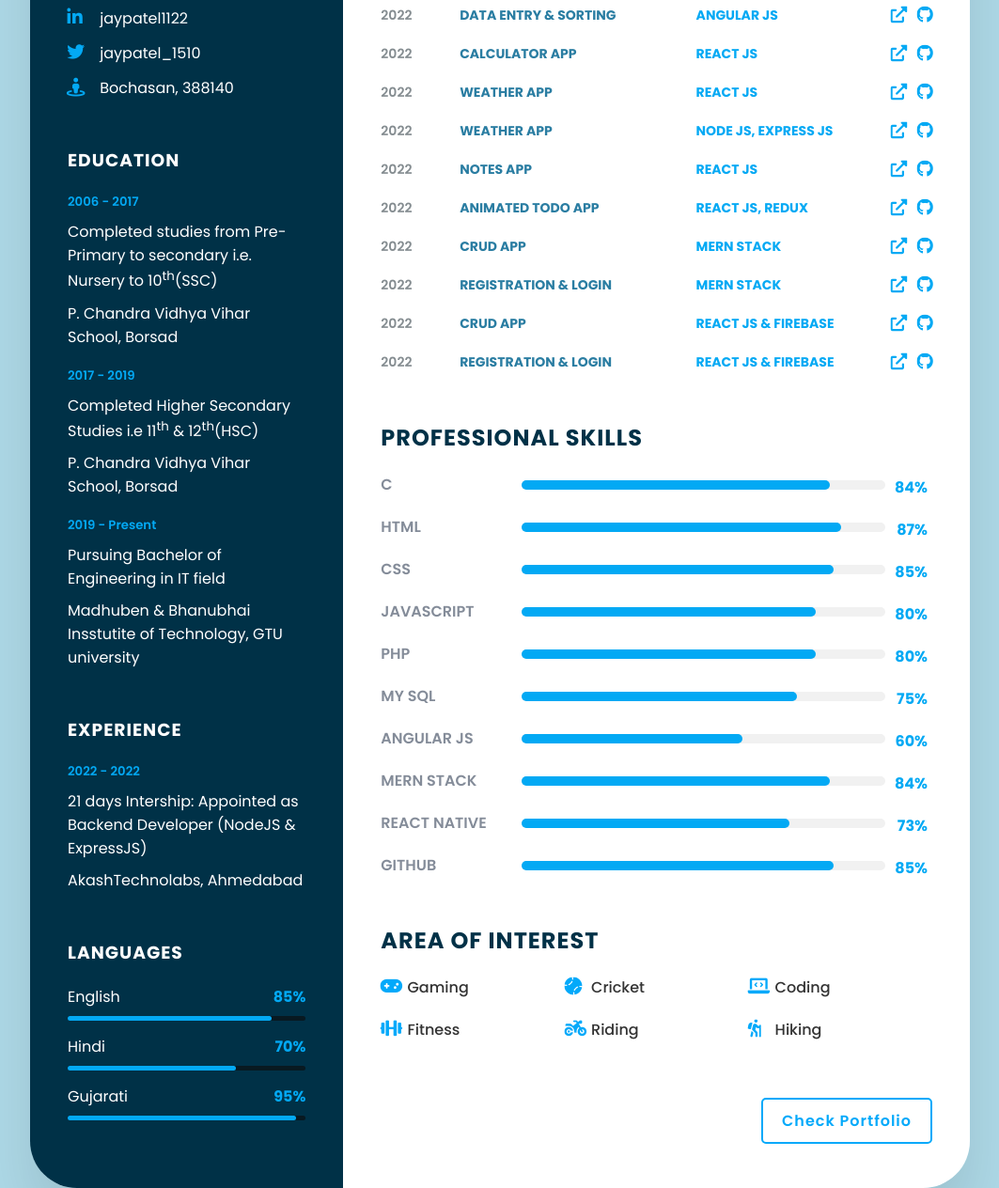
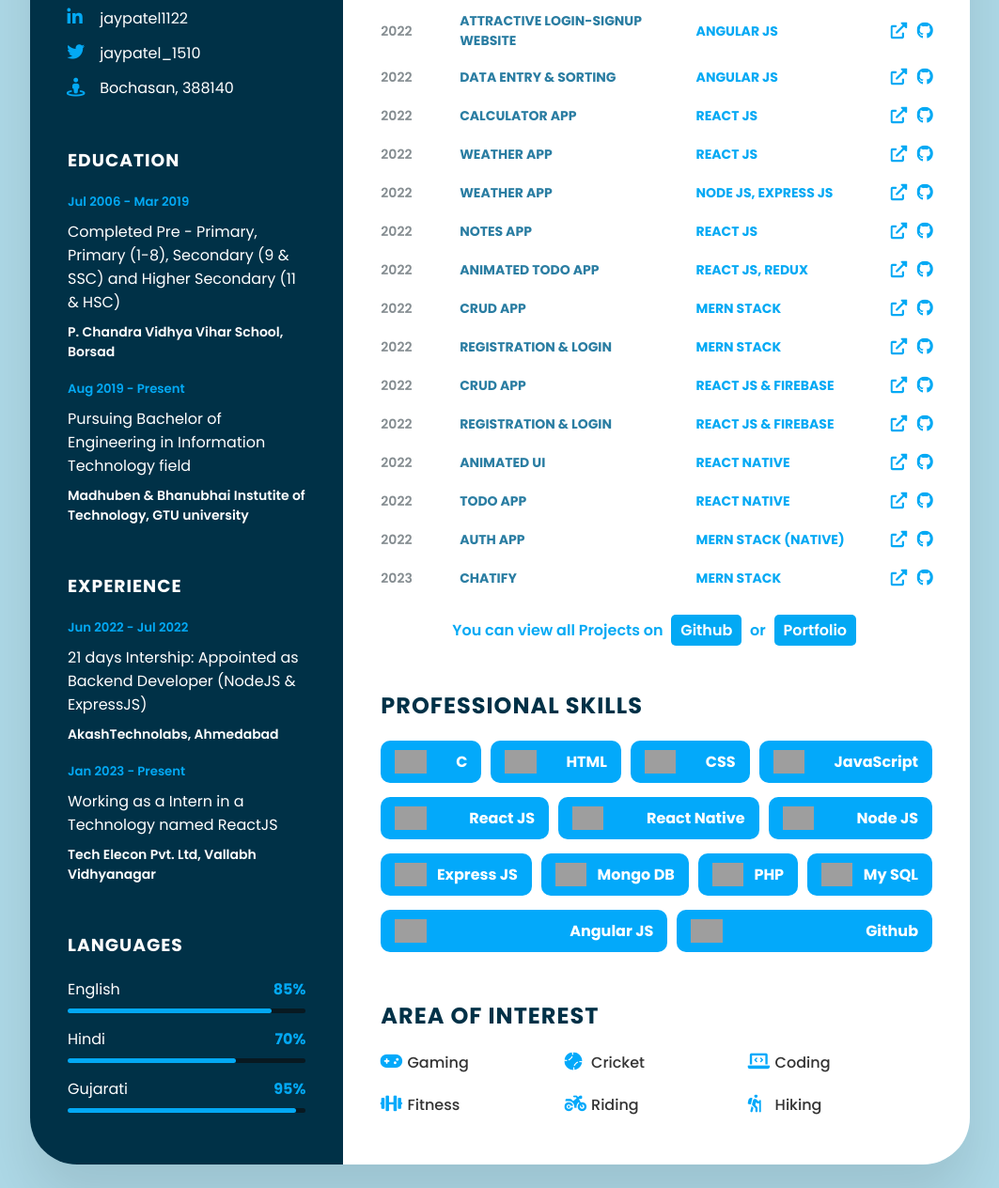
Before and after one commit to jaypatel1113/html-css-js_CV, a plain HTML site: page index.html in a window 1280 px wide. Shown: the part 669-1933 px from the top of the page at 94% size, without its empty margins (108-1171 px from the left). Drawn offline with Linux system fonts and the light colour scheme; grey boxes are pictures that could not be loaded.

Commit message:
added new projects, modified skills UI, added worktimeline and combined education time line of school

```diff
--- a/css/style.css
+++ b/css/style.css
@@ -9,6 +9,9 @@
 *::selection {
     background: rgb(92, 255, 42);
     color: navy
+}
+::-webkit-scrollbar {
+    width: 0px;
 }
 body {
     background: #add8e6;
@@ -132,7 +135,6 @@ body {
 .contact ul li {
     position: relative;
     margin: 10px 0px;
-    cursor: pointer;
     list-style: none;
 }
 .contact ul li .icon {
@@ -175,6 +177,10 @@ body {
     color: #fff;
     font-weight: 400;
     margin-top: 9px;
+}
+.education h4:nth-child(3) {
+    font-size: 14px;
+    font-weight: 600;
 }
 .dark .education h4 {
     color: rgb(199, 199, 199);
@@ -303,15 +309,34 @@ p {
 .marmar {
     margin-top: 20px;
 }
-.about .box {
-    margin: 20px 0;
-}
 .about .box1 {
     display: grid;
     /* grid-template-columns: repeat(4, 1fr); */
     margin: 0 0 15px 0;
     align-items: center;
     grid-template-columns: 2fr 6fr 4fr 2fr;
+}
+.about .moreprojects {
+    text-align: center;
+    color: #03a9f4;
+    font-weight: 600;
+    margin-top: 30px;
+}
+.dark .about .moreprojects {
+    color: rgb(255, 96, 96);
+}
+.about .moreprojects a {
+    text-decoration: none;
+    color: inherit;
+    background: #03a9f4;
+    padding: 5px 10px;
+    border-radius: 5px;
+    color: #fff;
+    font-weight: 600;
+    margin: 0 5px;
+}
+.dark .about .moreprojects a {
+    background: rgb(182, 65, 90);
 }
 .about .box .years h5 {
     text-transform: uppercase;
@@ -356,22 +381,6 @@ p {
 .about .box .links a .fab {
     animation: scaling 1s linear infinite alternate;
 }
-.skills .box {
-    position: relative;
-    width: 100%;
-    display: grid;
-    grid-template-columns: 150px 1fr 50px;
-    justify-content: center;
-    align-items: center;
-}
-.skills .box h4 {
-    text-transform: uppercase;
-    color: #848c99;
-    font-weight: 600;
-}
-.dark .skills .box  h4 {
-    color: #aaa;
-}
 span.flt2 {
     position: absolute;
     top :-5px;
@@ -382,7 +391,35 @@ span.flt2 {
 .dark span.flt2 {
     color: rgb(182, 65, 90);
 }
-.skills .box .per {
+
+
+.skills .boxes {
+    display: flex;
+    flex-wrap: wrap;
+    gap: 15px 10px;
+    height: auto;
+}
+.skills .boxes .box {
+    display: flex;
+    justify-content: space-between;
+    align-items: center;
+    padding: 10px 15px;
+    gap: 10px;
+    background: #03a9fa;
+    flex:  1 1 max-content;
+    border-radius: 10px;
+}
+.dark .skills .boxes .box {
+    background: rgb(182, 65, 90);
+}
+.skills .boxes .box img {
+    height: 25px;
+}
+.skills .boxes .box h4 {
+    color: #fff;
+}
+/* css for bar percentage of skills */
+/* .skills .box .per {
     position: relative;
     width: 100%;
     height: 10px;
@@ -417,7 +454,7 @@ span.flt2 {
 }
 .dark .skills .box .per div::after {
     background: rgb(182, 65, 90);
-}
+} */
 .hobbies ul {
     display: grid;
     grid-template-columns: repeat(3, 1fr);
@@ -446,9 +483,9 @@ sup {
     text-transform: lowercase;
 }
 .btnprt {
-    position: relative;
-    right: 0;
-    /* top: -25px; */
+    position: fixed;
+    top: 30px;
+    right: 30px;
     width: 100%;
     text-align: end;
 }
@@ -465,21 +502,18 @@ sup {
     transition: 500ms;
     overflow: hidden;
 }
-
-
 .btnprt:hover a{
     background: #03a9fa;
     color: #fff;
 }
-.dark .btnprt a {
+.dark ~ .btnprt a {
     color: rgb(255, 96, 96);
     border: 2px solid rgb(255, 96, 96);
 }
-.dark .btnprt:hover a {
+.dark ~ .btnprt:hover a {
     background: rgb(255, 96, 96);
     color: #111;
 }
-
 
 
 @keyframes animate {
@@ -563,7 +597,4 @@ sup {
     .skills .box {
         grid-template-columns: 1fr;
     }
-    .skills .box  h4 {
-        margin-bottom: 5px;
-    }
 }
--- a/index.html
+++ b/index.html
@@ -31,7 +31,7 @@
                 <ul>
                     <li title="Mobile Number">
                         <span class="icon"><i class="fas fa-solid fa-circle-phone"></i></span>
-                        <span class="text">+91 932 847 3489</span>
+                        <span class="text"><a href="tel:+919328473489" target="_blank">+91 932 847 3489</a></span>
                     </li>
                     <li title="Mail">
                         <span class="icon"><i class="fab fa-solid fa-paper-plane"></i></span>
@@ -72,7 +72,7 @@
                     <li title=" Location">
                         <!-- <span class="icon"><i class="fas fa-map-marker-alt"></i></span> -->
                         <span class="icon"><i class="fas fa-solid fa-street-view"></i></span>
-                        <span class="text">Bochasan, 388140</span>
+                        <span class=" text"><a href="https://maps.google.com/?q=22.409594067669538, 72.8413290705018" target="_blank"">Bochasan, 388140</a></span>
                     </li>
                 </ul>
             </div>
@@ -81,19 +81,14 @@
                 <h3 class="title">Education</h3>
                 <ul>
                     <li>
-                        <h5>2006 - 2017</h5>
-                        <h4>Completed studies from Pre-Primary to secondary i.e. Nursery to 10<sup>th</sup>(SSC)</h4>
+                        <h5>Jul 2006 - Mar 2019</h5>
+                        <h4>Completed Pre - Primary, Primary (1-8), Secondary (9 & SSC) and Higher Secondary (11 & HSC)</h4>
                         <h4>P. Chandra Vidhya Vihar School, Borsad</h4>
                     </li>
                     <li>
-                        <h5>2017 - 2019</h5>
-                        <h4>Completed Higher Secondary Studies i.e 11<sup>th</sup> & 12<sup>th</sup>(HSC)</h4>
-                        <h4>P. Chandra Vidhya Vihar School, Borsad</h4>
-                    </li>
-                    <li>
-                        <h5>2019 - Present</h5>
-                        <h4>Pursuing Bachelor of Engineering in IT field</h4>
-                        <h4>Madhuben & Bhanubhai Insstutite of Technology, GTU university</h4>
+                        <h5>Aug 2019 - Present</h5>
+                        <h4>Pursuing Bachelor of Engineering in Information Technology field</h4>
+                        <h4>Madhuben & Bhanubhai Instutite of Technology, GTU university</h4>
                     </li>
                 </ul>
             </div>
@@ -102,9 +97,14 @@
                 <h3 class="title">Experience</h3>
                 <ul>
                     <li>
-                        <h5>2022 - 2022</h5>
+                        <h5>Jun 2022 - Jul 2022</h5>
                         <h4>21 days Intership: Appointed as Backend Developer (NodeJS & ExpressJS)</h4>
                         <h4>AkashTechnolabs, Ahmedabad</h4>
+                    </li>
+                    <li>
+                        <h5>Jan 2023 - Present</h5>
+                        <h4>Working as a Intern in a Technology named ReactJS</h4>
+                        <h4>Tech Elecon Pvt. Ltd, Vallabh Vidhyanagar</h4>
                     </li>
                 </ul>
             </div>
@@ -153,7 +153,7 @@
             <div class="toggle1" onclick="changeTheme()"></div>
             <div class="about">
                 <h2 class="title2">Profile</h2>
-                <p>Hey..!! I'm Jay Patel from Bochasan. Currently, I am pursuing 7<sup>th</sup> sem of Bachelor of Engineering in IT field at MBIT college located in New Vidhyanagar. This is one of the best  college in Gujarat. I have been started my Journey of my Engineering life in this college since 2019. <br><br> My full Name is Jay Mineshbhai Patel. I'm an Enthusiastic, Self-Motivated, Reliable, Responsible & Hard Working Person. My father is doing local Business of DC as well as Submersible  motors (Servicing & Maintenance part). My Aim is to do Master of Engineering at US University.</p>
+                <p>Hey..!! I'm Jay Patel from Bochasan. Currently, I am pursuing 8<sup>th</sup> sem of Bachelor of Engineering in IT field at MBIT college located in New Vidhyanagar. This is one of the best  college in Gujarat. I have been started my Journey of my Engineering life in this college since 2019. <br><br> My full Name is Jay Mineshbhai Patel. I'm an Enthusiastic, Self-Motivated, Reliable, Responsible & Hard Working Person. I use a creative approach to solve the problem. I am motivated to go to the gym before work to get fit and healthy. My father is doing local Business of DC as well as Submersible  motors (Servicing & Maintenance part). My Aim is to do Master of Engineering at US University.</p>
             </div>
 
             <div class="about">
@@ -172,7 +172,7 @@
                             <a href="https://github.com/jaypatel3382/SnakeGameIn-Java" title="Source Code" target="_blank" class="icon"><i class="fab fa-brands fa-github"></i></a>
                         </span>
                     </div>
-                    <!-- <div class="box box1">
+                    <div class="box box1">
                         <span class="years">
                             <h5>2020</h5>
                         </span>
@@ -183,7 +183,7 @@
                             <a href="https://github.com/jaypatel3382/calculator-JS" title="Source Code" target="_blank"  class="icon"><i class="fab fa-brands fa-github"></i></a>
                         </span>
                     </div>
-                    <div class="box box1">
+                    <!-- <div class="box box1">
                         <span class="years">
                             <h5>2021</h5>
                         </span>
@@ -301,7 +301,7 @@
                         <span class="langs">MERN Stack</span>
                         <span class="links">
                             <a href="https://jay-mern-crud-app.netlify.app/" title="Live Demo" target="_blank" class="icon"><i class="fab fa-solid fa-up-right-from-square"></i></a>
-                            <a href="https://github.com/jaypatel3382/mern-crud-app-frontend" title="Source Code" target="_blank" class="icon"><i class="fab fa-brands fa-github"></i></a>
+                            <a href="https://github.com/jaypatel3382/MERN-CrudApp" title="Source Code" target="_blank" class="icon"><i class="fab fa-brands fa-github"></i></a>
                         </span>
                     </div>
                     <div class="box box1">
@@ -312,7 +312,7 @@
                         <span class="langs">MERN Stack</span>
                         <span class="links">
                             <a href="https://jay-mern-signin-signout.netlify.app/" title="Live Demo" target="_blank" class="icon"><i class="fab fa-solid fa-up-right-from-square"></i></a>
-                            <a href="https://github.com/jaypatel3382/mern-signin-signout-frontend" title="Source Code" target="_blank" class="icon"><i class="fab fa-brands fa-github"></i></a>
+                            <a href="https://github.com/jaypatel3382/MERN-Authentication" title="Source Code" target="_blank" class="icon"><i class="fab fa-brands fa-github"></i></a>
                         </span>
                     </div>
                     <div class="box box1">
@@ -337,20 +337,63 @@
                             <a href="https://github.com/jaypatel3382/react-firebase-signin-signout" title="Source Code" target="_blank" class="icon"><i class="fab fa-brands fa-github"></i></a>
                         </span>
                     </div>
+                    <div class="box box1">
+                        <span class="years">
+                            <h5>2022</h5>
+                        </span>
+                        <span class="topic">Animated UI</span>
+                        <span class="langs">React Native</span>
+                        <span class="links">
+                            <a href="https://drive.google.com/file/d/1jUSjDg-V4lDmBxH1uGoyErhkg3o2bnTP/view" title="Live Demo" target="_blank" class="icon"><i class="fab fa-solid fa-up-right-from-square"></i></a>
+                            <a href="https://github.com/jaypatel3382/reactNative-Animated-UI" title="Source Code" target="_blank" class="icon"><i class="fab fa-brands fa-github"></i></a>
+                        </span>
+                    </div>
+                    <div class="box box1">
+                        <span class="years">
+                            <h5>2022</h5>
+                        </span>
+                        <span class="topic">Todo App</span>
+                        <span class="langs">React Native</span>
+                        <span class="links">
+                            <a href="https://drive.google.com/file/d/1jMYnEMl0_cTu1psCwB3ZCCF02KXgLD8L/view" title="Live Demo" target="_blank" class="icon"><i class="fab fa-solid fa-up-right-from-square"></i></a>
+                            <a href="https://github.com/jaypatel3382/react-native-simpleTodoList" title="Source Code" target="_blank" class="icon"><i class="fab fa-brands fa-github"></i></a>
+                        </span>
+                    </div>
+                    <div class="box box1">
+                        <span class="years">
+                            <h5>2022</h5>
+                        </span>
+                        <span class="topic">Auth App</span>
+                        <span class="langs">MERN Stack (Native)</span>
+                        <span class="links">
+                            <a href="https://drive.google.com/file/d/1F0uw8qSd1R3W1IcEo0atnfxO9-4gAbmR/view" title="Live Demo" target="_blank" class="icon"><i class="fab fa-solid fa-up-right-from-square"></i></a>
+                            <a href="https://github.com/jaypatel3382/AuthApp-React-Native" title="Source Code" target="_blank" class="icon"><i class="fab fa-brands fa-github"></i></a>
+                        </span>
+                    </div>
+                    <div class="box box1">
+                        <span class="years">
+                            <h5>2023</h5>
+                        </span>
+                        <span class="topic">Chatify</span>
+                        <span class="langs">MERN Stack</span>
+                        <span class="links">
+                            <a href="https://jay-mern-chatify.netlify.app/" title="Live Demo" target="_blank" class="icon"><i class="fab fa-solid fa-up-right-from-square"></i></a>
+                            <a href="https://github.com/jaypatel3382/MERN-Chatify" title="Source Code" target="_blank" class="icon"><i class="fab fa-brands fa-github"></i></a>
+                        </span>
+                    </div>
+
+                    <div class="moreprojects">
+                        You can view all Projects on
+                        <a href="https://github.com/jaypatel3382" target="_jay">Github</a> or
+                        <a href="https://patel-jay.netlify.app/" target="_jay">Portfolio</a>
+                    </div>
                 </div>
             </div>
 
             <div class="about skills">
                 <h2 class="title2">Professional Skills</h2>
-                <div class="marmar">
+                <div class="marmar boxes">
 
-                    <div class="box">
-                        <h4>C</h4>
-                        <div class="per">
-                            <div style="width: 84%"></div>
-                            <span class="flt2">84%</span>
-                        </div>
-                    </div>
                     <!-- <div class="box">
                         <h4>JAVA</h4>
                         <div class="per">
@@ -359,67 +402,56 @@
                         </div>
                     </div> -->
                     <div class="box">
-                        <h4>HTML</h4>
-                        <div class="per">
-                            <div style="width: 87%"></div>
-                            <span class="flt2">87%</span>
-                        </div>
+                        <img src="https://upload.wikimedia.org/wikipedia/commons/thumb/1/18/C_Programming_Language.svg/926px-C_Programming_Language.svg.png" alt="">
+                        <h4>C</h4>
                     </div>
                     <div class="box">
-                        <h4>CSS</h4>
-                        <div class="per">
-                            <div style="width: 85%"></div>
-                            <span class="flt2">85%</span>
-                        </div>
+                        <img src="https://upload.wikimedia.org/wikipedia/commons/thumb/3/38/HTML5_Badge.svg/2048px-HTML5_Badge.svg.png" alt="">
+                        <h4>HTML</h4>
                     </div>
                     <div class="box">
-                        <h4>JavaScript</h4>
-                        <div class="per">
-                            <div style="--i: 80;"></div>
-                            <span class="flt2">80%</span>
-                        </div>
+                        <img src="https://upload.wikimedia.org/wikipedia/commons/thumb/6/62/CSS3_logo.svg/240px-CSS3_logo.svg.png" alt="">
+                        <h4>CSS</h4>
                     </div>
                     <div class="box">
-                        <h4>PHP</h4>
-                        <div class="per">
-                            <div style="--i: 80;"></div>
-                            <span class="flt2">80%</span>
-                        </div>
+                        <img src="https://upload.wikimedia.org/wikipedia/commons/thumb/9/99/Unofficial_JavaScript_logo_2.svg/2048px-Unofficial_JavaScript_logo_2.svg.png" alt="">
+                        <h4>JavaScript</h4>
                     </div>
                     <div class="box">
-                        <h4>My SQL</h4>
-                        <div class="per">
-                            <div style="--i: 75;"></div>
-                            <span class="flt2">75%</span>
-                        </div>
+                        <img src="https://upload.wikimedia.org/wikipedia/commons/thumb/a/a7/React-icon.svg/2300px-React-icon.svg.png" alt="">
+                        <h4>React JS</h4>
                     </div>
                     <div class="box">
-                        <h4>Angular JS</h4>
-                        <div class="per">
-                            <div style="--i: 60;"></div>
-                            <span class="flt2">60%</span>
-                        </div>
+                        <img src="https://upload.wikimedia.org/wikipedia/commons/thumb/a/a7/React-icon.svg/2300px-React-icon.svg.png" alt="">
+                        <h4>React Native</h4>
                     </div>
                     <div class="box">
-                        <h4>MERN Stack</h4>
-                        <div class="per">
-                            <div style="--i: 84;"></div>
-                            <span class="flt2">84%</span>
-                        </div>
+                        <img src="https://upload.wikimedia.org/wikipedia/commons/thumb/d/d9/Node.js_logo.svg/2560px-Node.js_logo.svg.png" alt="">
+                        <h4>Node JS</h4>
                     </div>
                     <div class="box">
-                        <h4>React Native</h4>
-                        <div class="per">
-                            <div style="--i: 73;"></div>
-                            <span class="flt2">73%</span>
-                        </div>
+                        <img src="https://cdn.icon-icons.com/icons2/2699/PNG/512/expressjs_logo_icon_169185.png" alt="">
+                        <h4>Express JS</h4>
                     </div>
                     <div class="box">
+                        <img src="https://www.svgrepo.com/show/331488/mongodb.svg" alt="">
+                        <h4>Mongo DB</h4>
+                    </div>
+                    <div class="box">
+                        <img src="https://upload.wikimedia.org/wikipedia/commons/thumb/2/27/PHP-logo.svg/2560px-PHP-logo.svg.png" alt="">
+                        <h4>PHP</h4>
+                    </div>
+                    <div class="box">
+                        <img src="https://www.vectorlogo.zone/logos/mysql/mysql-ar21.png" alt="">
+                        <h4>My SQL</h4>
+                    </div>
+                    <div class="box">
+                        <img src="https://seeklogo.com/images/A/angular-logo-B76B1CDE98-seeklogo.com.png" alt="">
+                        <h4>Angular JS</h4>
+                    </div>
+                    <div class="box">
+                        <img src="https://upload.wikimedia.org/wikipedia/commons/9/91/Octicons-mark-github.svg" alt="">
                         <h4>Github</h4>
-                        <div class="per">
-                            <div style="--i: 85;"></div>
-                            <span class="flt2">85%</span>
-                        </div>
                     </div>
                 </div>
             </div>
@@ -436,12 +468,12 @@
                 </ul>
             </div>
 
-            <div class="btnprt">
-                <a href="https://patel-jay.netlify.app/" target="_blank" class="btnbtn">
-                    Check Portfolio
-                </a>
-            </div>
         </div>
+    </div>
+    <div class="btnprt">
+        <a href="https://patel-jay.netlify.app/" target="_blank" class="btnbtn">
+            Check Portfolio
+        </a>
     </div>
 
     <script>
```
Also changed, not shown: 2 other files.
